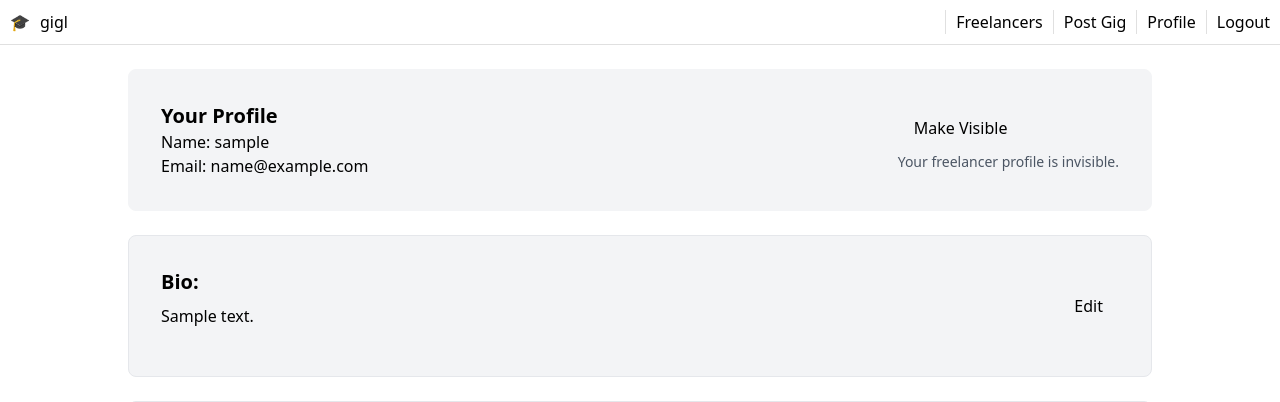
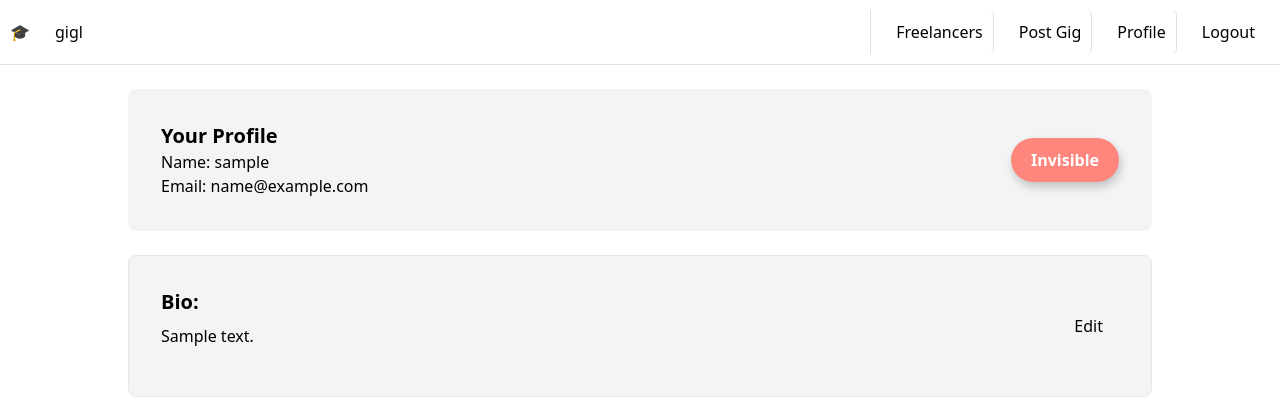
Before and after one commit to taylanoaydin/gigl, a Flask app: template templates/profile.html in a window 1280 px wide. Shown: the top 402 px of the page. Run offline with Flask 3, Linux system fonts and the light colour scheme; the template is opened without the code that fills it: values that come from a table or form of the project are taken from there, most other values are stand-ins (such as "Sample title", 1, 10 or a date in 2020).

Commit message:
Update profile.html
added toggle visibility jquery and cool design

```diff
--- a/templates/profile.html
+++ b/templates/profile.html
@@ -17,6 +17,80 @@
       /* Hide the checkbox */
       .collapsible-toggle {
          display: none;
+      }
+
+      .btn {
+         padding: 10px 15px;
+         border: none;
+         border-radius: 5px;
+         cursor: pointer;
+         font-size: 16px;
+         transition: background-color 0.3s;
+      }
+
+      /* Toggle Visibility Button */
+      #toggleVisibilityBtn {
+         padding: 10px 20px;
+         border: none;
+         border-radius: 50px; /* Rounded edges */
+         font-size: 16px;
+         font-weight: bold;
+         transition: all 0.3s ease;
+         outline: none; /* Removes the outline */
+         box-shadow: 2px 5px 10px rgba(0,0,0,0.2); /* Adds a subtle shadow */
+      }
+
+      .btn-visible {
+         background-color: #76c893; /* A nicer shade of green */
+         color: white;
+      }
+
+      .btn-invisible {
+         background-color: #ff867c; /* A nicer shade of red */
+         color: white;
+      }
+
+      /* Hover effects */
+      .btn-visible:hover {
+         background-color: #45a049;
+      }
+
+      .btn-invisible:hover {
+         background-color: #d32f2f;
+      }
+
+      /* Hover effects */
+      .btn:hover {
+         opacity: 0.9;
+      }
+
+
+      /* Edit and Submit Button Styling */
+      .edit-btn, .submit-btn {
+         background-color: #f3f3f3; /* Muted background */
+         color: #333; /* Muted text color */
+         border-radius: 50px; /* Oval shape */
+         padding: 10px 20px;
+         border: 2px solid #ccc; /* Muted border */
+         transition: all 0.3s ease;
+         /* ... other styles ... */
+      }
+
+      .edit-btn:hover, .submit-btn:hover {
+         box-shadow: 2px 5px 10px rgba(0,0,0,0.1); /* Subtle hover effect */
+         background-color: #e6e6e6; /* Slightly darker on hover */
+      }
+
+      /* Specific style for the submit button */
+      .submit-btn {
+         background-color: #d1c4e9; /* Muted purple */
+         color: #fff;
+         position: absolute; /* Positioning to the right */
+         right: 20px;
+      }
+
+      .submit-btn:hover {
+         background-color: #b39ddb; /* Darker purple on hover */
       }
 
       /* By default, hide the collapsible content */
@@ -72,15 +146,9 @@
             </div>
             <!-- Toggle Visibility Form -->
             <div>
-               <form action="{{ url_for('profile') }}" method="post">
-                  <input type="hidden" name="toggle_visibility" value="1">
-                  <button type="submit" class="bg-orange-200 hover:bg-orange-300 text-orange-800 py-2 px-4 rounded">
-                     {{ 'Make Visible' if not is_visible else 'Make Invisible' }}
-                  </button>
-                  <p class="text-sm text-gray-600 mt-1">
-                     Your freelancer profile is {{ 'invisible' if not is_visible else 'visible for search' }}.
-                  </p>
-               </form>
+               <button id="toggleVisibilityBtn" class="{{ 'btn-invisible' if not user.is_visible() else 'btn-visible' }}">
+                  {{ 'Invisible' if not user.is_visible() else 'Visible' }}
+               </button>
             </div>
          </div>
       </section>
@@ -337,6 +405,36 @@
          $.ajax(requestData)
       }
 
+      function toggleProfileVisibility(section) {
+         if (section === 'visibility') {
+            let isVisible = $('#toggleVisibilityButton').text().trim() === 'Make Invisible';
+            $('#toggleVisibilityButton').text(isVisible ? 'Make Visible' : 'Make Invisible');
+            // Add AJAX call here if needed to update the server
+         }
+      }
+
+      function toggleProfileVisibility(section) {
+         if (section === 'visibility') {
+            let url = '/toggle-visibility';
+            let requestData = {
+               type: 'POST',
+               url: url,
+               // Add any necessary data or headers
+               success: function(response) {
+                  if (response.success) {
+                     let buttonText = response.new_visibility ? 'Make Invisible' : 'Make Visible';
+                     $('#toggleVisibilityButton').text(buttonText);
+                  }
+               },
+               error: function() {
+                  alert('Error: Failed to update visibility status.');
+               }
+            };
+            $.ajax(requestData);
+         }
+      }
+
+
       function setup() {
          console.log('setup complete');
          $('#bioEditButton').on('click', function () { editProfile('bio'); })
@@ -344,10 +442,40 @@
 
          $('#bioEditForm').on('submit', function (e) { changeBio(e); });
          $('#linkEditForm').on('submit', function (e) { changeLinks(e); });
+         $('#toggleVisibilityButton').on('click', function () { toggleProfileVisibility('visibility'); });
       }
+
+
+
+
 
       document.addEventListener('DOMContentLoaded', setup)
    </script>
+   <!-- Add this script in profile.html or in a separate JavaScript file -->
+   <script src="https://code.jquery.com/jquery-3.6.0.min.js"></script>
+   <script>
+      $(document).ready(function() {
+         $('#toggleVisibilityBtn').click(function() {
+            var btn = $(this);
+            // Change button appearance immediately
+            if (btn.hasClass('btn-visible')) {
+                  btn.removeClass('btn-visible').addClass('btn-invisible').text('Invisible');
+            } else {
+                  btn.removeClass('btn-invisible').addClass('btn-visible').text('Visible');
+            }
+            // AJAX request to update the server
+            $.ajax({
+                  type: 'POST',
+                  url: '{{ url_for("profile") }}',
+                  data: { toggle_visibility: 'true' },
+                  success: function(response) {
+                     // Additional actions on success, if needed
+                  }
+            });
+         });
+      });
+   </script>
+
 </body>
 
 </html>
```
